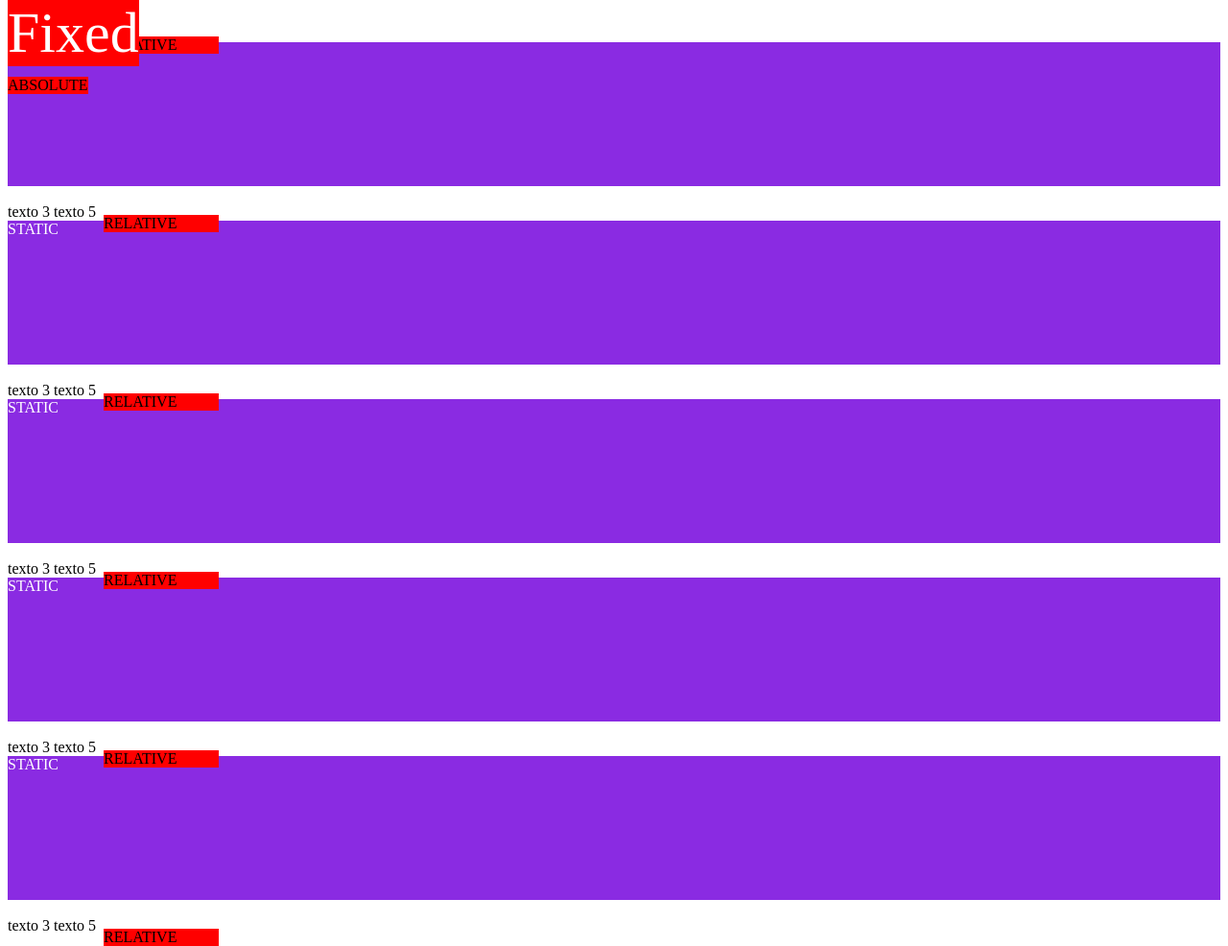
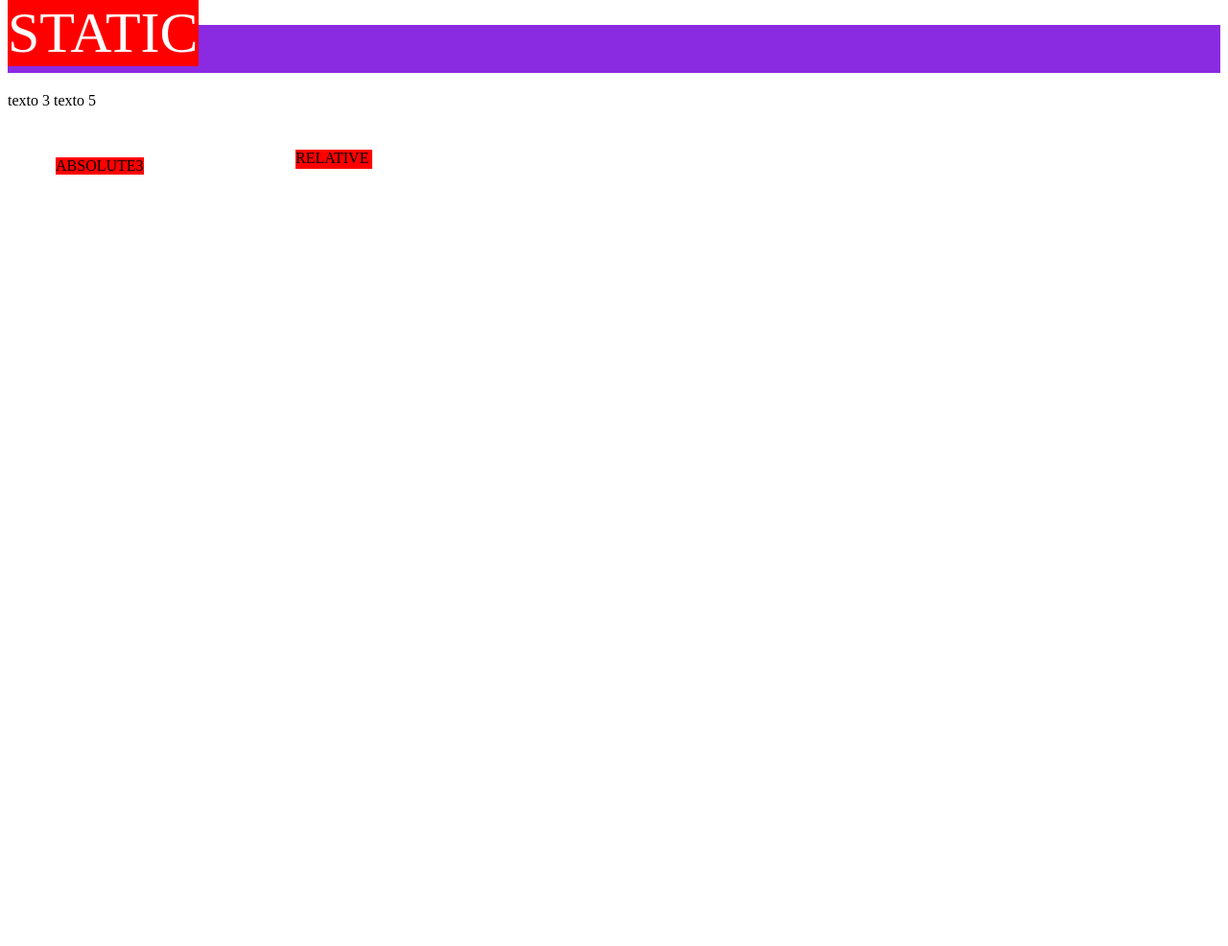
Before and after one commit to ANDRE0Z/aula-1, a plain HTML site: page Aula de CSS/010-Position.html in a window 1280 px wide. Shown: the whole page at 96% size. After the commit the page ends 800 px from the top, so only its background shows below. Drawn offline with Linux system fonts and the light colour scheme.

Commit message:
Position 2

```diff
--- a/Aula de CSS/010-Position.html
+++ b/Aula de CSS/010-Position.html
@@ -12,26 +12,26 @@
         /*Static*/
         /*Position static*/
         position: static;
-        height: 150px;
+        height: 50px;
       }
 
       .relative-filho {
         background: red;
         position: relative;
-        top: 30px;
-        right: 35px;
-        bottom: 30px;
-        left: 100px;
-
-        width: 120px;
+        top: 80px;
+        right: 80px;
+        bottom: 80px;
+        left: 300px;
+        /*Largura e altura*/
+        width: 80px;
+        height: 20px;
       }
 
       .filho-absolute {
         position: absolute;
         background: red;
 
-        top: 80px;
-        right: center;
+        margin: 50px;
       }
 
       .fixed {
@@ -48,54 +48,15 @@
     </style>
   </head>
   <body>
-    <div class="fixed">Fixed</div>
-
-    <div class="relative-filho">RELATIVE</div>
-
-    texto 3
-    <div class="filho-absolute">ABSOLUTE</div>
-
-    texto 5
-
-    <div class="container">STATIC</div>
-
-    <div class="relative-filho">RELATIVE</div>
-
-    texto 3
-    <div class="filho-absolute">ABSOLUTE</div>
-
     texto 5
     <div class="container">STATIC</div>
 
     <div class="relative-filho">RELATIVE</div>
 
     texto 3
-    <div class="filho-absolute">ABSOLUTE</div>
+    <div class="filho-absolute">ABSOLUTE3</div>
 
     texto 5
-    <div class="container">STATIC</div>
-
-    <div class="relative-filho">RELATIVE</div>
-
-    texto 3
-    <div class="filho-absolute">ABSOLUTE</div>
-
-    texto 5
-    <div class="container">STATIC</div>
-
-    <div class="relative-filho">RELATIVE</div>
-
-    texto 3
-    <div class="filho-absolute">ABSOLUTE</div>
-
-    texto 5
-    <div class="container">STATIC</div>
-
-    <div class="relative-filho">RELATIVE</div>
-
-    texto 3
-    <div class="filho-absolute">ABSOLUTE</div>
-
-    texto 5
+    <div class="fixed">STATIC</div>
   </body>
 </html>
```
